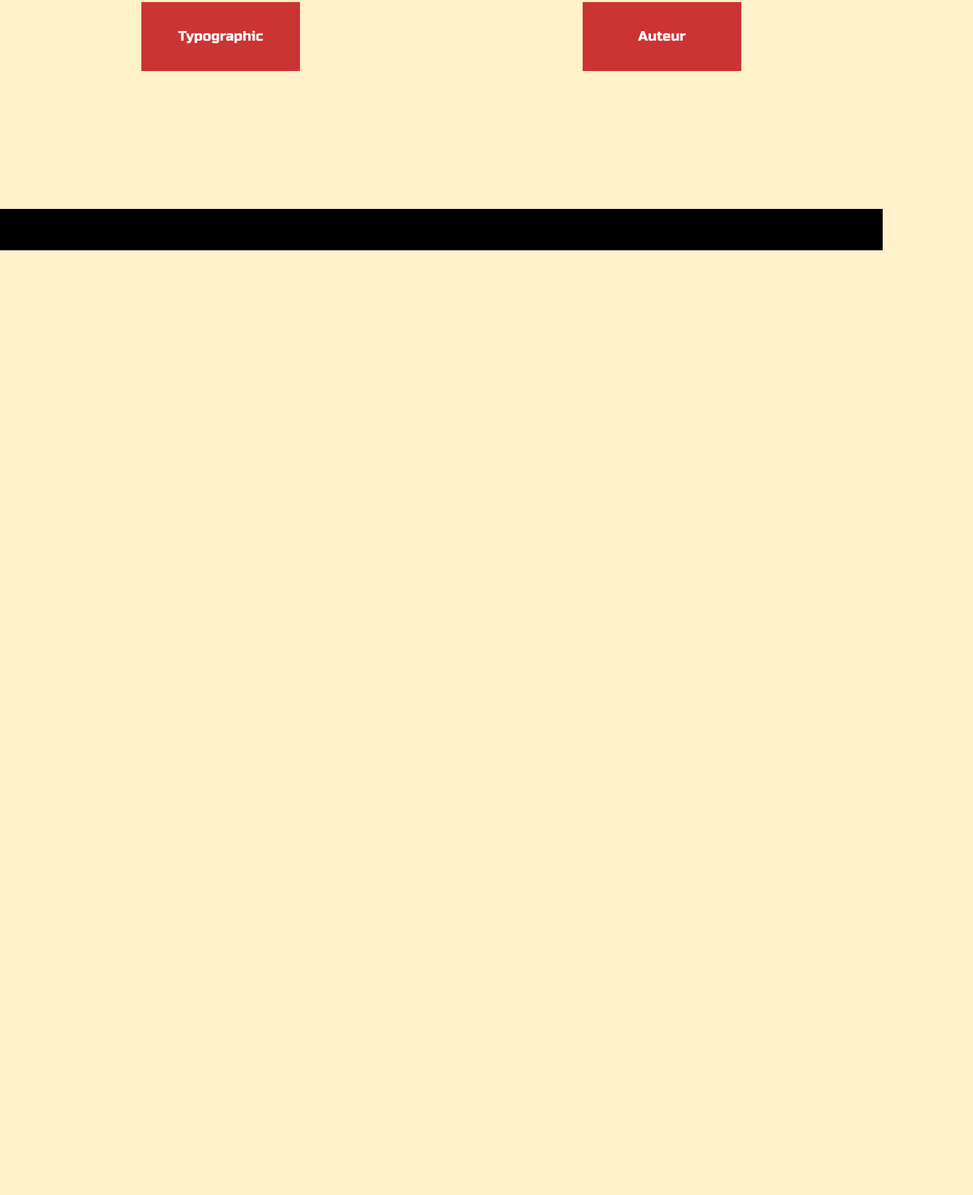
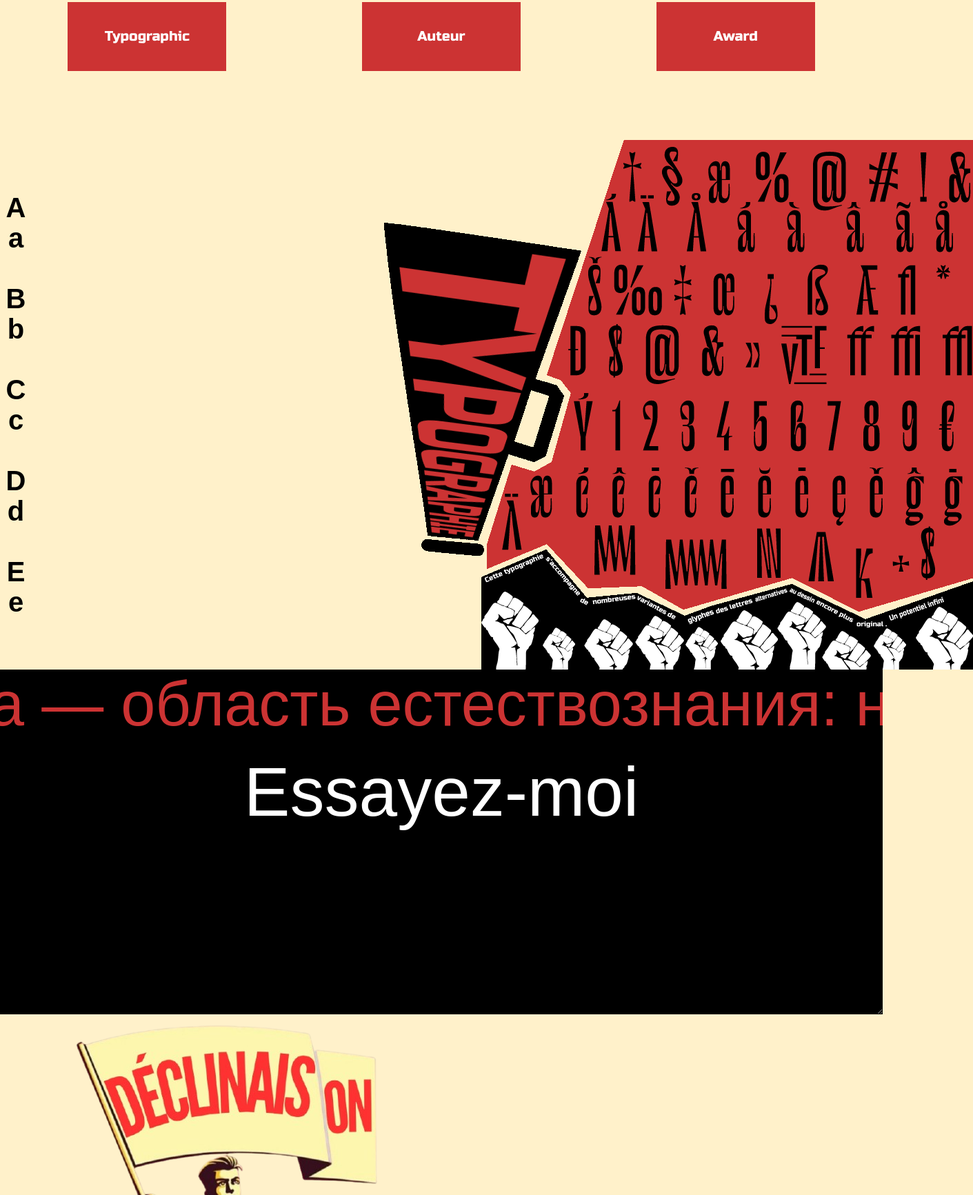
Before and after one commit to TomRoussely/Murmure, a plain HTML site: page index.html in a window 1280 px wide. Shown: the part 1067-2800 px from the top of the page at 69% size, 1411 px wide, since content can reach past the window. Before the commit the page ends 1430 px from the top, so only its background shows below. Drawn offline with Linux system fonts and the light colour scheme; a web font is replaced by a local one.

Commit message:
Add files via upload

```diff
--- a/index.html
+++ b/index.html
@@ -18,7 +18,7 @@
             <nav>
                 <ul class="nav">
                     <li class="histoire"><a href="#History" class="nav_link">Histoire</a></li>
-                    <li class="usages"><a href="" class="nav_link">Typographie</a></li>
+                    <li class="typographie"><a href="#megaphone" class="nav_link">Typographie</a></li>
                     <li class="declinaison"><a href="" class="nav_link">Déclinaison</a></li>
                 </ul>
             </nav>
@@ -26,7 +26,7 @@
     </header>
     <!--Image de "propagande" "LE MURMURE"-->
     <section class="img-propagande">
-        <img src="Plan de travail 1.png" alt="">
+        <img src="Typographie_visuel.png" alt="">
     </section>
     <main>
         <!--Section dédier a l'Histoire de la typographie et de l'auteur-->
@@ -65,16 +65,41 @@
                     et contribue activement au monde du design open-source, prônant une approche collaborative et
                     accessible de la typographie.</span>
             </button>
+            <button class="typo" onclick="toggleButton(this)">
+                <span class="button-text">Award</span>
+                <span class="hidden-text">Red Dot: Grand Prix
+                    Type Directors Club: Certificate of Typographic Excellence
+                    50e club des DA — Gold</span>
+            </button>
         </div>
 
         <section class="usage">
             <div class="block"></div>
+            <div id="megaphone">
+                <div class="texte">
+                    Aa Bb Cc Dd Ee
+                </div>
+                <img src="Tpographie-(1)-(1).png" alt="">
+            </div>
+            <div class="scrolling-text">
+                <div class="text-content">
+                    Физика — область естествознания: наука о простейших и вместе с тем наиболее общих законах природы, о
+                    материи, её структуре и движении. Законы физики лежат в основе всего естествознания[1][2]. Термин
+                    «физика» впервые фигурирует в сочинениях одного из величайших мыслителей древности — In physics, the
+                    shower-curtain effect is the phenomenon in which a shower curtain gets blown inward with a running
+                    shower. The problem of the cause of this effect has been featured in Scientific American magazine,
+                    with several theories given to explain the phenomenon but no definite conclusion. As a second
+                    meaning, the fact that nearby phase front distortions of an optical wave are more severe than remote
+                    distortions of the same amplitude is called shower-curtain effect.
+                </div>
+            </div>
 
         </section>
-
-        </section>
+        <textarea class="custom-textarea" placeholder="Essayez-moi">Essayez-moi</textarea>
         <!--Section dédier au déclinaison (carrousel des affiches)-->
         <section class="Decli">
+
+            <img src="Déclinais-removebg-preview (2).png" alt="" class="img_decli">
 
         </section>
     </main>
--- a/script.js
+++ b/script.js
@@ -19,3 +19,13 @@ function toggleButton(button) {
         button.classList.add('expanded');
     }
 }
+
+const textarea = document.getElementById("modernTextarea");
+
+        // Changer la couleur de la bordure en tapant
+        textarea.addEventListener("input", () => {
+            let colors = ["#00c8ff", "#ff00c8", "#00ff88", "#ffc800"];
+            let randomColor = colors[Math.floor(Math.random() * colors.length)];
+            textarea.style.borderColor = randomColor;
+            textarea.style.boxShadow = `0 0 20px ${randomColor}`;
+        });
--- a/style.css
+++ b/style.css
@@ -1,7 +1,7 @@
 @import url('https://fonts.googleapis.com/css2?family=Agdasima:wght@400;700&family=Open+Sans:ital,wght@0,300..800;1,300..800&family=Russo+One&family=Stalinist+One&display=swap');
+@import url('https://fonts.cdnfonts.com/css/le-murmure');
 
-
-body{
+body {
     background-color: #fff1ca;
 }
 
@@ -20,7 +20,7 @@ header {
     left: 0;
     width: 100%;
     padding: 15px 30px;
-    background: rgba(0, 0, 0); /* Fond opaque au début */
+    background: rgba(0, 0, 0);
     display: flex;
     justify-content: space-between;
     align-items: center;
@@ -40,7 +40,7 @@ a {
     font-family: "Russo One", serif;
 }
 
-#navbar a{
+#navbar a {
     padding: 10px;
 }
 
@@ -62,7 +62,7 @@ nav {
     margin-left: 15vh;
 }
 
-.nav_link{
+.nav_link {
     transition: .3s;
 }
 
@@ -79,11 +79,13 @@ body {
 
 /* Effet au scroll */
 .scrolled {
-    background: rgba(0, 0, 0, 0.3); /* Fond semi-transparent */
-    backdrop-filter: blur(10px); /* Effet flou */
+    background: rgba(0, 0, 0, 0.3);
+    /* Fond semi-transparent */
+    backdrop-filter: blur(10px);
+    /* Effet flou */
 }
 
-nav{
+nav {
     display: flex;
     justify-content: space-between;
     align-items: center;
@@ -111,12 +113,12 @@ nav a:hover {
 }
 
 
-.img-propagande img{
+.img-propagande img {
     width: 100%;
     margin-top: 45px;
 }
 
-#History{
+#History {
     margin-top: 60px;
     display: flex;
     justify-content: center;
@@ -126,7 +128,7 @@ nav a:hover {
 }
 
 
-#History h1{
+#History h1 {
     font-family: "Russo One", serif;
     margin: 20px;
     color: white;
@@ -141,7 +143,8 @@ nav a:hover {
     justify-content: space-around;
 }
 
-.typo, .auteur {
+.typo,
+.auteur {
     background-color: #cc3333;
     padding: 20px;
     border: none;
@@ -151,8 +154,10 @@ nav a:hover {
     transition: all 0.5s ease;
     cursor: pointer;
     overflow: hidden;
-    width: 230px; /* Largeur initiale du bouton */
-    height: 100px; /* Hauteur initiale du bouton */
+    width: 230px;
+    /* Largeur initiale du bouton */
+    height: 100px;
+    /* Hauteur initiale du bouton */
     position: relative;
     text-align: center;
     color: white;
@@ -170,20 +175,89 @@ nav a:hover {
     transition: opacity 0.5s ease;
 }
 
-.typo.expanded, .auteur.expanded {
-    width: 600px; /* Largeur agrandie */
-    height: auto; /* Hauteur automatique pour s'adapter au texte */
+.typo.expanded,
+.auteur.expanded {
+    width: 600px;
+    /* Largeur agrandie */
+    height: auto;
+    /* Hauteur automatique pour s'adapter au texte */
     padding: 40px;
     margin-bottom: 40px;
 }
 
-.typo.expanded .hidden-text, .auteur.expanded .hidden-text {
+.typo.expanded .hidden-text,
+.auteur.expanded .hidden-text {
     display: block;
     opacity: 1;
 }
 
 .block{
+    margin-top: 100px;
+}
+
+.img_decli {
+    display: flex;
+    justify-content: center;
+}
+
+.scrolling-text {
+    position: relative;
+    width: 100%;
+    height: 100px;
+    overflow: hidden;
+}
+
+.text-content {
+    position: absolute;
+    top: 50%;
+    transform: translateY(-50%);
+    white-space: nowrap;
+    font-size: 90px;
+    color: #cc3333;
     background-color: black;
-    padding: 30px;
-    margin-top: 200px;
+    padding: 10px;
+    animation: scroll 10s linear infinite;
+    font-family: 'Le Murmure', sans-serif;
 }
+
+
+@keyframes scroll {
+    0% {
+        left: 100%;
+    }
+
+    100% {
+        left: -100%;
+    }
+}
+
+#megaphone{
+    display: flex;
+    justify-content: space-between;
+    align-items: center;
+}
+
+
+.texte {
+    position: relative;
+    font-size: 40px;
+    font-weight: bold;
+    color: black;
+    writing-mode: vertical-rl;
+    text-orientation: upright;
+    font-family: 'Le Murmure', sans-serif;
+}
+
+.custom-textarea {
+    width: 100%;
+    height: 400px;
+    background-color: black;
+    color: white;
+    font-size: 100px;
+    font-family: 'Le Murmure', sans-serif;
+    text-align: center;
+    border: none;
+    outline: none;
+    padding: 20px;
+    box-shadow: 0px 0px 10px rgba(255, 255, 255, 0.2);
+}
```
Also changed, not shown: Déclinais-removebg-preview (2).png (added), Section_typo_Visuel.svg (added), Tpographie-(1)-(1).png (added), Typographie_visuel.png (added).
